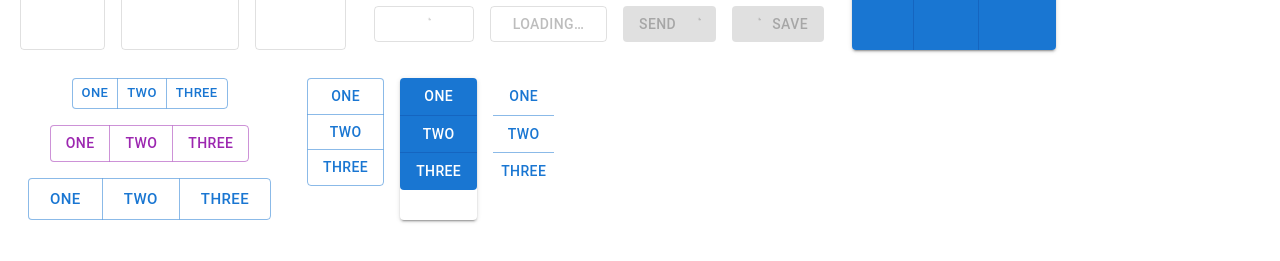
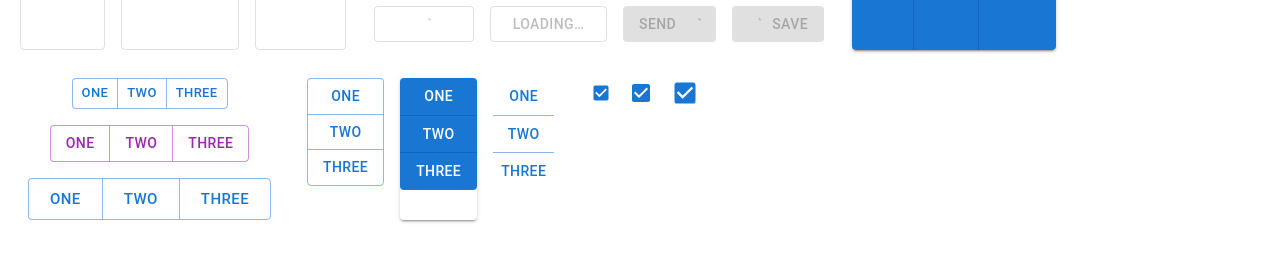
Before and after one commit to Nishu4321/React_Projects, a React (Vite) app: page /Mui in a window 1280 px wide. Shown: the part 481-742 px from the top of the page. Built offline with nearby package versions, Linux system fonts and the light colour scheme.

Commit message:
Added MUI checkBox.

```diff
--- a/src/MUI/Mui.jsx
+++ b/src/MUI/Mui.jsx
@@ -14,6 +14,7 @@ import LoadingButtonsTransition from "./components/Buttons/LoadingButtonsTransit
 import BasicButtonGroup from "./components/ButtonGroup/BasicButtonGroup";
 import GroupSizesColors from "./components/ButtonGroup/GroupSizesColors";
 import GroupOrientation from "./components/ButtonGroup/VerticalButton";
+import CheckboxLabels from "./components/CheckBox/CheckboxLabels";
 
 const Mui = () => {
   return (
@@ -36,6 +37,9 @@ const Mui = () => {
         <BasicButtonGroup />
         <GroupSizesColors />
         <GroupOrientation />
+
+        {/* checkBox */}
+        <CheckboxLabels />
       </div>
     </>
   );
--- /dev/null
+++ b/src/MUI/components/CheckBox/CheckboxLabels.jsx
@@ -0,0 +1,38 @@
+// import * as React from "react";
+// import FormGroup from "@mui/material/FormGroup";
+// import FormControlLabel from "@mui/material/FormControlLabel";
+// import Checkbox from "@mui/material/Checkbox";
+
+// export default function CheckboxLabels() {
+//   return (
+//     <FormGroup>
+//       <FormControlLabel control={<Checkbox defaultChecked />} label="Label" />
+//       <FormControlLabel
+//         required
+//         control={<Checkbox color="default" />}
+//         label="Required"
+//       />
+//       <FormControlLabel disabled control={<Checkbox />} label="Disabled" />
+//     </FormGroup>
+//   );
+// }
+
+//different size of checkbox
+import * as React from "react";
+import Checkbox from "@mui/material/Checkbox";
+
+const label = { inputProps: { "aria-label": "Checkbox demo" } };
+
+export default function SizeCheckboxes() {
+  return (
+    <div>
+      <Checkbox {...label} defaultChecked size="small" />
+      <Checkbox {...label} defaultChecked />
+      <Checkbox
+        {...label}
+        defaultChecked
+        sx={{ "& .MuiSvgIcon-root": { fontSize: 28 } }}
+      />
+    </div>
+  );
+}
```
